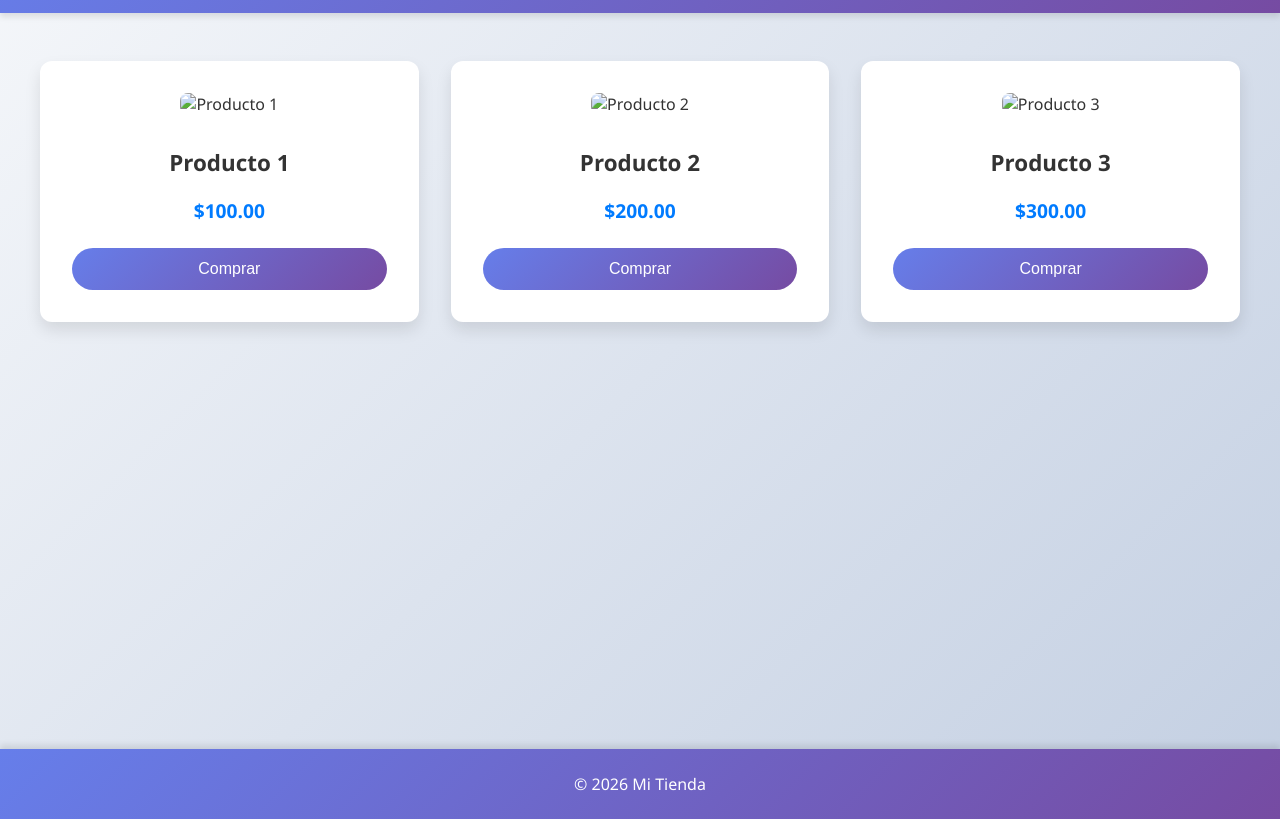
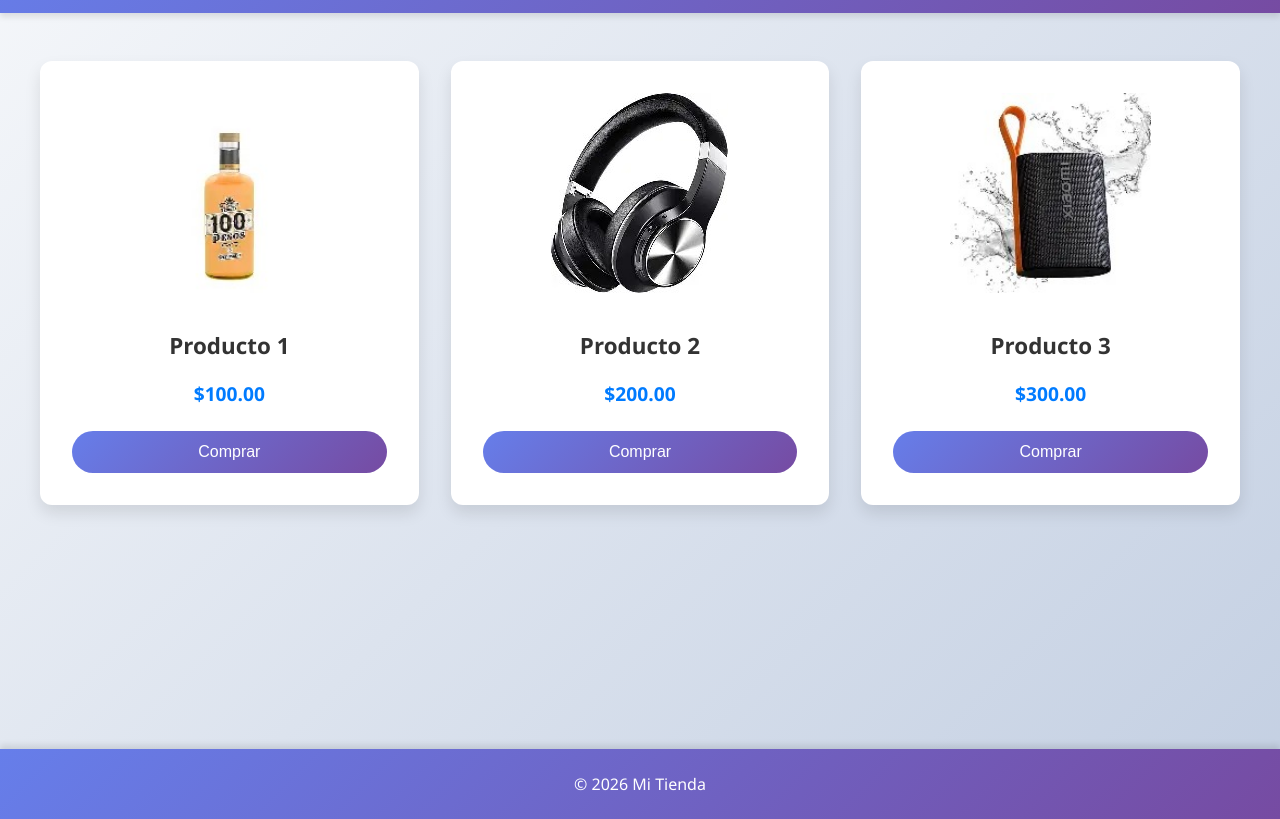
Before and after one commit to Jona1009O/Tienda, a plain HTML site: page index.html in a window 1280 px wide. Shown: the part 62-881 px from the top of the page. Drawn offline with Linux system fonts and the light colour scheme.

Commit message:
Actualize las imagenes citio

```diff
--- a/index.html
+++ b/index.html
@@ -22,21 +22,21 @@
     <main>
         <section class="productos">
             <div class="producto-caja">
-                <img src="1.webp" alt="Producto 1">
+                <img src="1.jpeg" alt="Producto 1">
                 <h2>Producto 1</h2>
                 <p>$100.00</p>
                 <button>Comprar</button>
             </div>
 
             <div class="producto-caja">
-                <img src="2.webp" alt="Producto 2">
+                <img src="2.jpeg" alt="Producto 2">
                 <h2>Producto 2</h2>
                 <p>$200.00</p>
                 <button>Comprar</button>
             </div>
 
             <div class="producto-caja">
-                <img src="3.webp" alt="Producto 3">
+                <img src="3.jpeg" alt="Producto 3">
                 <h2>Producto 3</h2>
                 <p>$300.00</p>
                 <button>Comprar</button>
```
